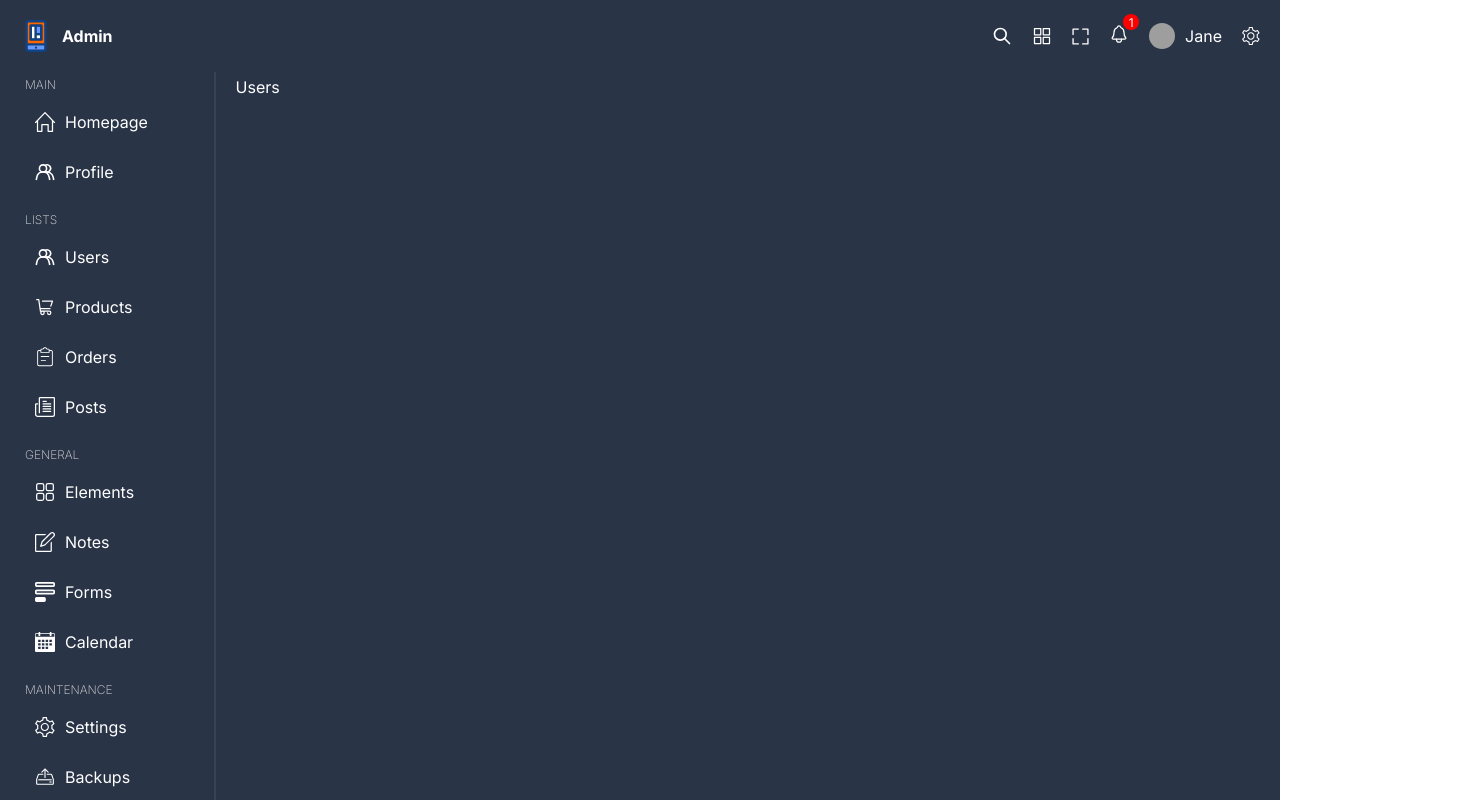
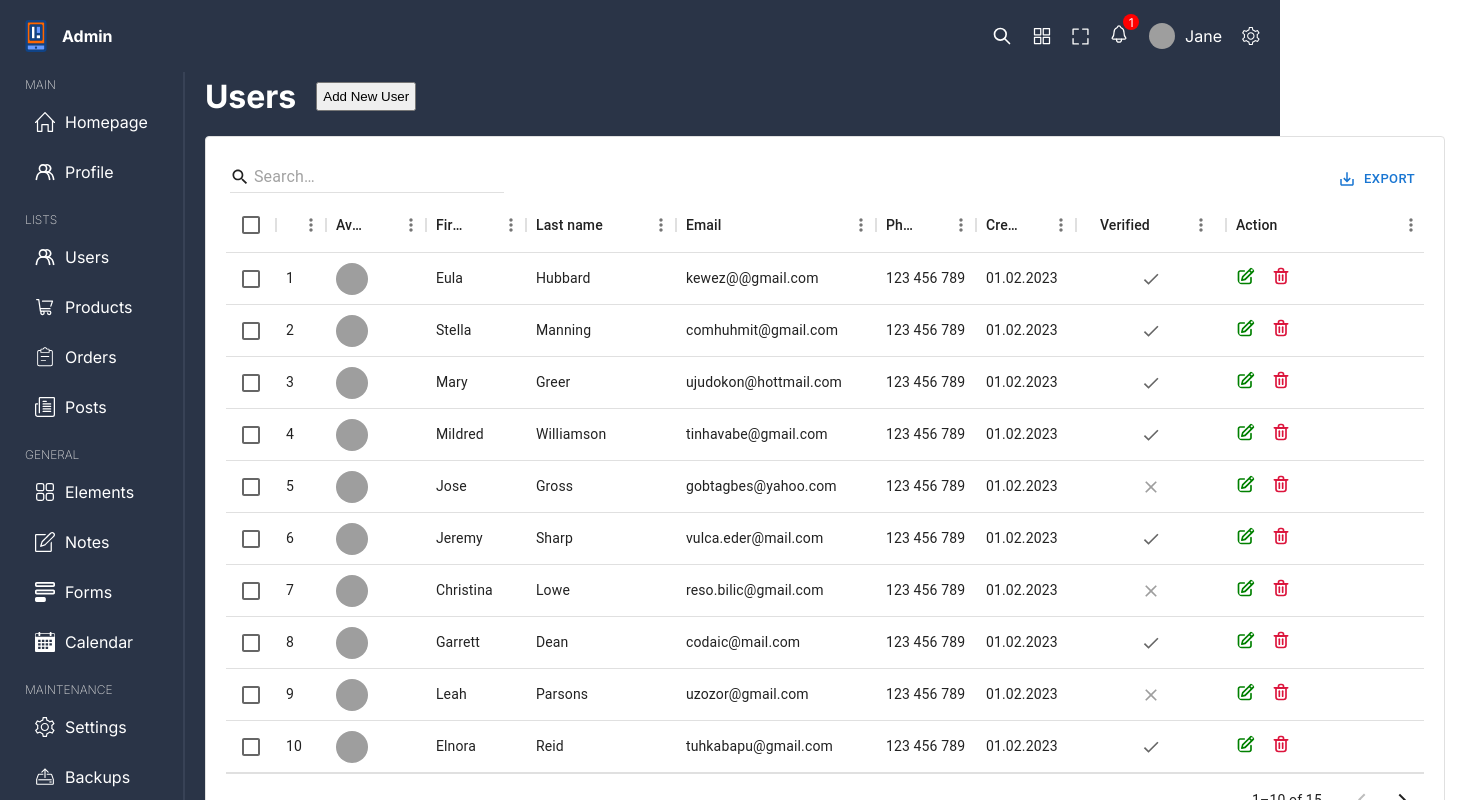
Before and after one commit to tuan782000/Admin_Dashboard_React_TS, a React (Vite) app: page /users in a window 1280 px wide. Shown: the top 800 px of the page, 1465 px wide, since content can reach past the window. Built offline with nearby package versions, Linux system fonts and the light colour scheme; grey boxes are pictures that could not be loaded.

Commit message:
React MUI DataGrid Tutorial

```diff
--- a/package.json
+++ b/package.json
@@ -10,6 +10,10 @@
     "preview": "vite preview"
   },
   "dependencies": {
+    "@emotion/react": "^11.11.1",
+    "@emotion/styled": "^11.11.0",
+    "@mui/material": "^5.15.0",
+    "@mui/x-data-grid": "^6.18.5",
     "react": "^18.2.0",
     "react-dom": "^18.2.0",
     "react-router-dom": "^6.21.0",
--- /dev/null
+++ b/src/components/dataTable/DataTable.tsx
@@ -0,0 +1,67 @@
+import { DataGrid, GridColDef, GridToolbar, GridValueGetterParams } from "@mui/x-data-grid";
+import "./dataTable.scss";
+import { Link } from "react-router-dom";
+
+type Props = {
+    columns: GridColDef[],
+    rows: object[],
+    slug: string
+}
+
+const handleDelete = (id:number) => {
+    // delete the item
+    // axios.delete(`/api/${slug}/id`)
+    console.log(id + 'has been deleted')
+}
+
+const DataTable = (props:Props) => {
+    const actionColumn:GridColDef = {
+        field: "action",
+        headerName: "Action",
+        width: 200,
+        renderCell: (params) => {
+            return(
+                <div className="action">
+                    <Link to={`/${props.slug}/${params.row.id}`}>
+                        <img src="/view.svg" alt="" />
+                    </Link>
+                    <div className="delete" onClick={() => handleDelete(params.row.id)}>
+                        <img src="/delete.svg" alt="" />
+                    </div>
+                </div>
+            )
+        }
+    }
+
+    return (
+        <div className="dataTable">
+            <DataGrid
+                className="dataGrid"
+                rows={props.rows}
+                columns={[...props.columns, actionColumn]}
+                initialState={{
+                    pagination: {
+                        paginationModel: {
+                            pageSize: 10,
+                        },
+                    },
+                }}
+                slots={{ toolbar: GridToolbar }}
+                slotProps={{
+                    toolbar: {
+                        showQuickFilter: true,
+                        quickFilterProps: { debounceMs: 500 },
+                    },
+                }}
+                pageSizeOptions={[5]}
+                checkboxSelection
+                disableRowSelectionOnClick
+                disableColumnFilter
+                disableDensitySelector
+                disableColumnSelector
+            />
+        </div>
+    );
+};
+
+export default DataTable;
--- /dev/null
+++ b/src/components/dataTable/dataTable.scss
@@ -0,0 +1,29 @@
+.dataTable {
+
+
+    .dataGrid {
+        background: white;
+        padding: 20px;
+
+        .MuiDataGrid-toolbarContainer {
+            flex-direction: row-reverse;
+        }
+
+        img {
+            width: 32px;
+            height: 32px;
+            border-radius: 50%;
+            object-fit: cover;
+        }
+        .action {
+            display: flex;
+            gap: 15px;
+
+            img {
+                width: 20px;
+                height: 20px;
+                cursor: pointer;
+            }
+        }
+    }
+}
--- a/src/pages/users/Users.tsx
+++ b/src/pages/users/Users.tsx
@@ -1,8 +1,124 @@
+import { GridColDef, GridValueGetterParams } from '@mui/x-data-grid';
+import DataTable from '../../components/dataTable/DataTable'
 import './users.scss'
+import { userRows } from '../../data';
+
+// const columns: GridColDef[] = [
+//   { field: "id", headerName: "ID", width: 90 },
+//   { field: "avatar", headerName: "Avatar", width: 100,
+//     renderCell: (params) => {
+//       return <img src={params.row.img || "/noavatar.png"} />
+//     }
+//   },
+//   { field: "actions", headerName: "Actions", width: 100,
+//     renderCell: (params) => {
+//       return <div className="action">
+//           <div className="view">View</div>
+//           <div className="delete">Delete</div>
+//       </div>
+//     }
+//   },
+//   { field: "status", headerName: "Status", width: 100, type: "Boolean"
+//   },
+//   {
+//       field: "firstName",
+//       headerName: "First name",
+//       width: 150,
+//       editable: true,
+//   },
+//   {
+//       field: "lastName",
+//       headerName: "Last name",
+//       width: 150,
+//       editable: true,
+//   },
+//   {
+//       field: "age",
+//       headerName: "Age",
+//       type: "number",
+//       width: 110,
+//       editable: true,
+//   },
+//   {
+//       field: "fullName",
+//       headerName: "Full name",
+//       description: "This column has a value getter and is not sortable.",
+//       sortable: false,
+//       width: 160,
+//       valueGetter: (params: GridValueGetterParams) =>
+//           `${params.row.firstName || ""} ${params.row.lastName || ""}`,
+//   },
+// ];
+
+// const rows = [
+//   { id: 1, lastName: "Snow", firstName: "Jon", age: 14, status: true },
+//   { id: 2, lastName: "Lannister", firstName: "Cersei", age: 31, status: false },
+//   { id: 3, lastName: "Lannister", firstName: "Jaime", age: 31 },
+//   { id: 4, lastName: "Stark", firstName: "Arya", age: 11 },
+//   { id: 5, lastName: "Targaryen", firstName: "Daenerys", age: null },
+//   { id: 6, lastName: "Melisandre", firstName: null, age: 150 },
+//   { id: 7, lastName: "Clifford", firstName: "Ferrara", age: 44 },
+//   { id: 8, lastName: "Frances", firstName: "Rossini", age: 36 },
+//   { id: 9, lastName: "Roxie", firstName: "Harvey", age: 65 },
+// ];
+
+const columns: GridColDef[] = [
+  { field: "id", headerName: "ID", width: 50 },
+  {
+    field: "img",
+    headerName: "Avatar",
+    width: 100,
+    renderCell: (params) => {
+      return <img src={params.row.img || "/noavatar.png"} alt="" />;
+    },
+  },
+  {
+    field: "firstName",
+    type: "string",
+    headerName: "First name",
+    width: 100,
+  },
+  {
+    field: "lastName",
+    type: "string",
+    headerName: "Last name",
+    width: 150,
+  },
+  {
+    field: "email",
+    type: "string",
+    headerName: "Email",
+    width: 200,
+  },
+  {
+    field: "phone",
+    type: "string",
+    headerName: "Phone",
+    width: 100,
+  },
+  {
+    field: "createdAt",
+    headerName: "Created At",
+    width: 100,
+    type: "string",
+  },
+  {
+    field: "verified",
+    headerName: "Verified",
+    width: 150,
+    type: "boolean",
+  },
+];
 
 const Users = () => {
   return (
-    <div className='users'>Users</div>
+    <div className='users'>
+      <div className="info">
+        <h1>Users</h1>
+        <button>Add New User</button>
+      </div>
+      <DataTable slug="users" columns={columns} rows={userRows}/>
+    </div>
   )
 }
 
--- a/src/pages/users/users.scss
+++ b/src/pages/users/users.scss
@@ -1,3 +1,14 @@
 .users {
 
+    .info {
+        display: flex;
+        align-items: center;
+        gap: 20px;
+        margin-bottom: 20px;
+
+        button {
+            padding: 5px;
+            cursor: pointer;
+        }
+    }
 }
```
